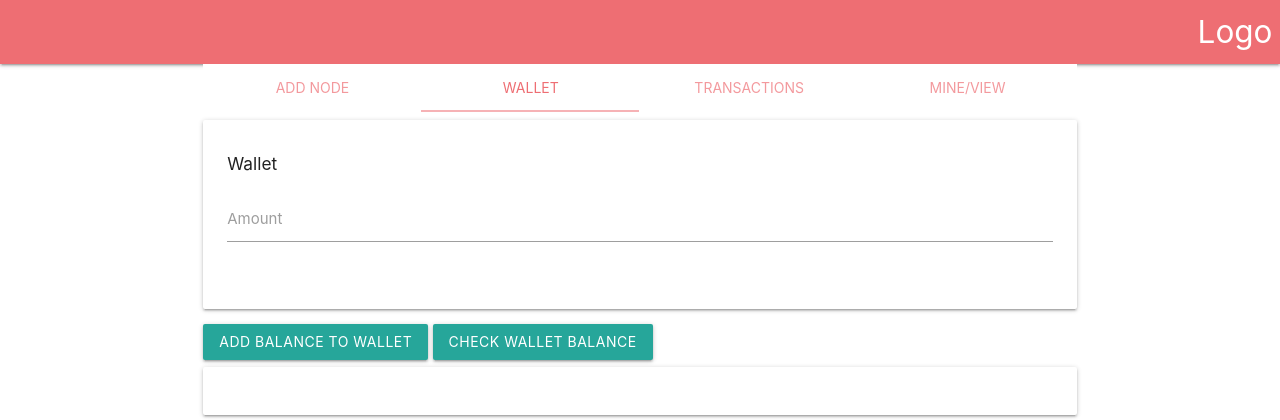
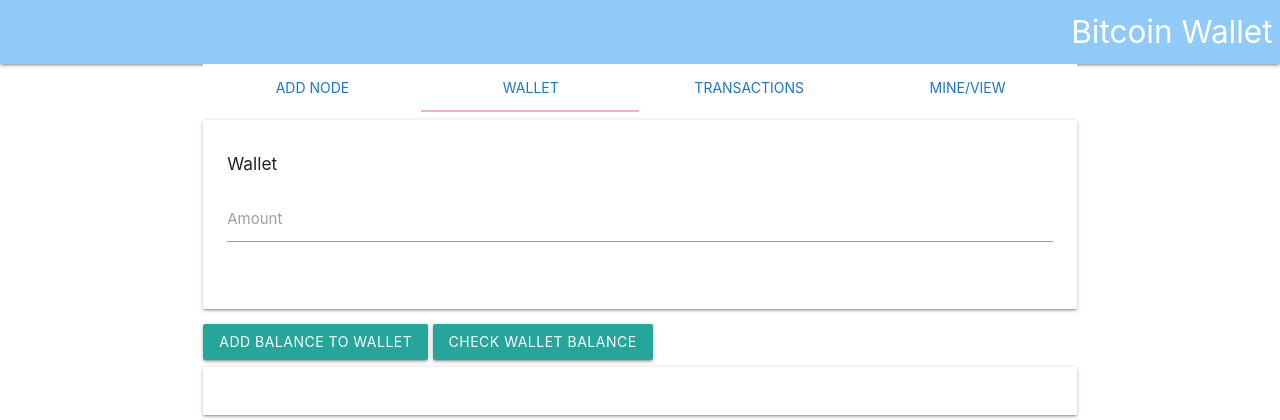
Before and after one commit to connorlo999/flask_bitcoin_app, a Flask app: template templates/index.html in a window 1280 px wide. Shown: the top 420 px of the page. Run offline with Flask 2, Linux system fonts and the light colour scheme; the template is opened without the code that fills it, so the values that code supplies are empty; some libraries are stand-ins or nearby versions.

Commit message:
Update index.html

```diff
--- a/templates/index.html
+++ b/templates/index.html
@@ -11,8 +11,8 @@
     </head>
     <body>
         <nav>
-            <div class="nav-wrapper">
-              <a href="#" class="brand-logo right">Logo</a>
+            <div class="nav-wrapper blue lighten-3">
+              <a href="#" class="brand-logo right">Bitcoin Wallet</a>
               <ul id="nav-mobile" class="left hide-on-med-and-down">
                 <!-- <li><a href="sass.html">Sass</a></li>
                 <li><a href="badges.html">Components</a></li>
@@ -24,10 +24,10 @@
             <div class="row">
                 <div class="col s12">
                   <ul class="tabs">
-                    <li class="tab col s3"><a href="#test1">Add node</a></li>
-                    <li class="tab col s3"><a class="active" href="#test2">Wallet</a></li>
-                    <li class="tab col s3 "><a href="#test3">Transactions</a></li>
-                    <li class="tab col s3"><a href="#test4">Mine/View</a></li>
+                    <li class="tab col s3"><a href="#test1"><div class="blue-text text-darken-2">Add node</div></a></li>
+                    <li class="tab col s3"><a class="active" href="#test2"><div class="blue-text text-darken-2">Wallet</div></a></li>
+                    <li class="tab col s3 "><a href="#test3"><div class="blue-text text-darken-2">Transactions</div></a></li>
+                    <li class="tab col s3"><a href="#test4"><div class="blue-text text-darken-2">Mine/View</div></a></li>
                   </ul>
                 </div>
                 <div id="test1" class="col s12">
```
